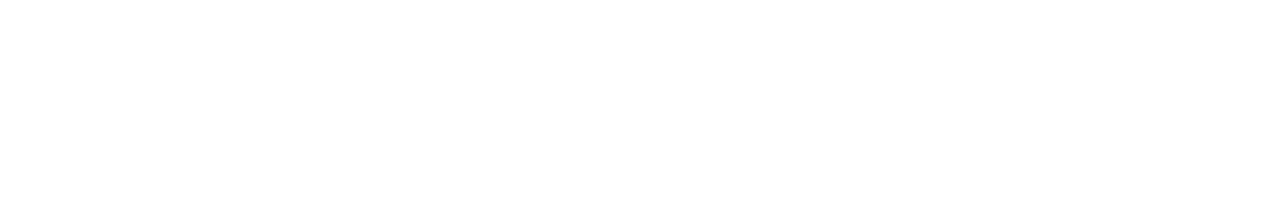
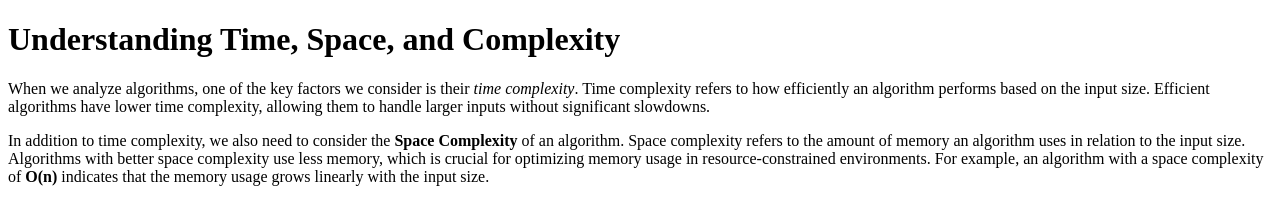
Before and after one commit to acciojob/time-and-space-complexity-sainath161, a website: page main.html in a window 1280 px wide. Drawn offline with Linux system fonts and the light colour scheme.

Commit message:
created a submission

```diff
--- a/main.html
+++ b/main.html
@@ -8,6 +8,18 @@
 
 <body>
 	<!-- the entire body must be written by student -->
+	<h1>Understanding Time, Space, and Complexity</h1>
+    <p>
+        When we analyze algorithms, one of the key factors we consider is their <em>time complexity</em>.
+        Time complexity refers to how efficiently an algorithm performs based on the input size.
+        Efficient algorithms have lower time complexity, allowing them to handle larger inputs without significant slowdowns.
+    </p>
+    <p>
+        In addition to time complexity, we also need to consider the <b>Space Complexity</b> of an algorithm.
+        Space complexity refers to the amount of memory an algorithm uses in relation to the input size.
+        Algorithms with better space complexity use less memory, which is crucial for optimizing memory usage in resource-constrained environments.
+        For example, an algorithm with a space complexity of <b>O(n)</b> indicates that the memory usage grows linearly with the input size.
+    </p>
     <script type="text/javascript" src="./script.js">
 </script>
 
```
